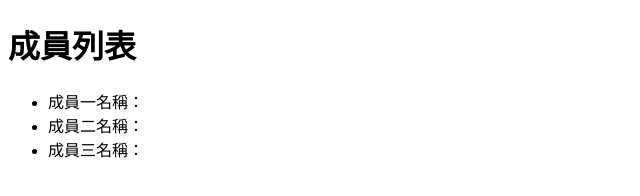
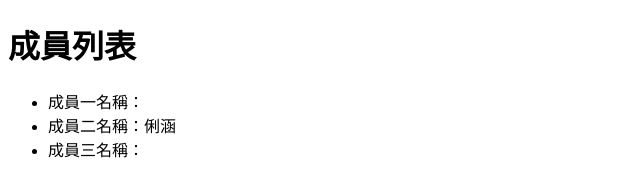
Before and after one commit to Brook-Hsu/0906-4, a plain HTML site: page index.html in a window 1280 px wide. Shown: the full height of the page, 0-640 px from the left. Drawn offline with Linux system fonts and the light colour scheme.

Commit message:
新增成員B名

```diff
--- a/index.html
+++ b/index.html
@@ -9,7 +9,7 @@
     <h1>成員列表</h1>
     <ul>
         <li>成員一名稱：</li>
-        <li>成員二名稱：</li>
+        <li>成員二名稱：俐涵</li>
         <li>成員三名稱：</li>
     </ul>
 </body>
```
